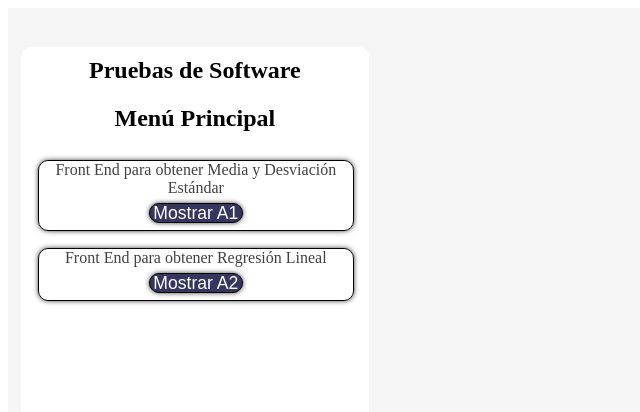
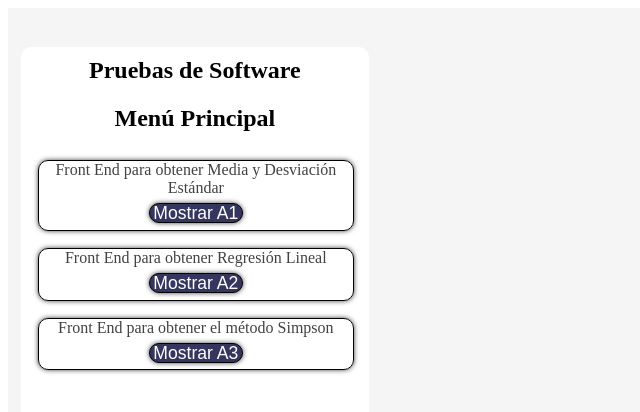
Before and after one commit to Jose-L17/testing, an Angular app: page / in a window 1280 px wide. Shown: the top 412 px of the page, without its empty margins (0-640 px from the left). Built offline with nearby package versions, Linux system fonts and the light colour scheme.

Commit message:
Update app.component.html #27

```diff
--- a/src/app/app.component.html
+++ b/src/app/app.component.html
@@ -19,6 +19,11 @@
             <p>Front End para obtener Regresión Lineal</p>
           <button class="A2" routerLink="/Regrsion">Mostrar A2</button>
           </div>
+
+          <div class="opcion">
+            <p>Front End para obtener el método Simpson</p>
+          <button class="A3" routerLink="/Simpson">Mostrar A3</button>
+          </div>
         </div>
       </section>
     </section>
```
